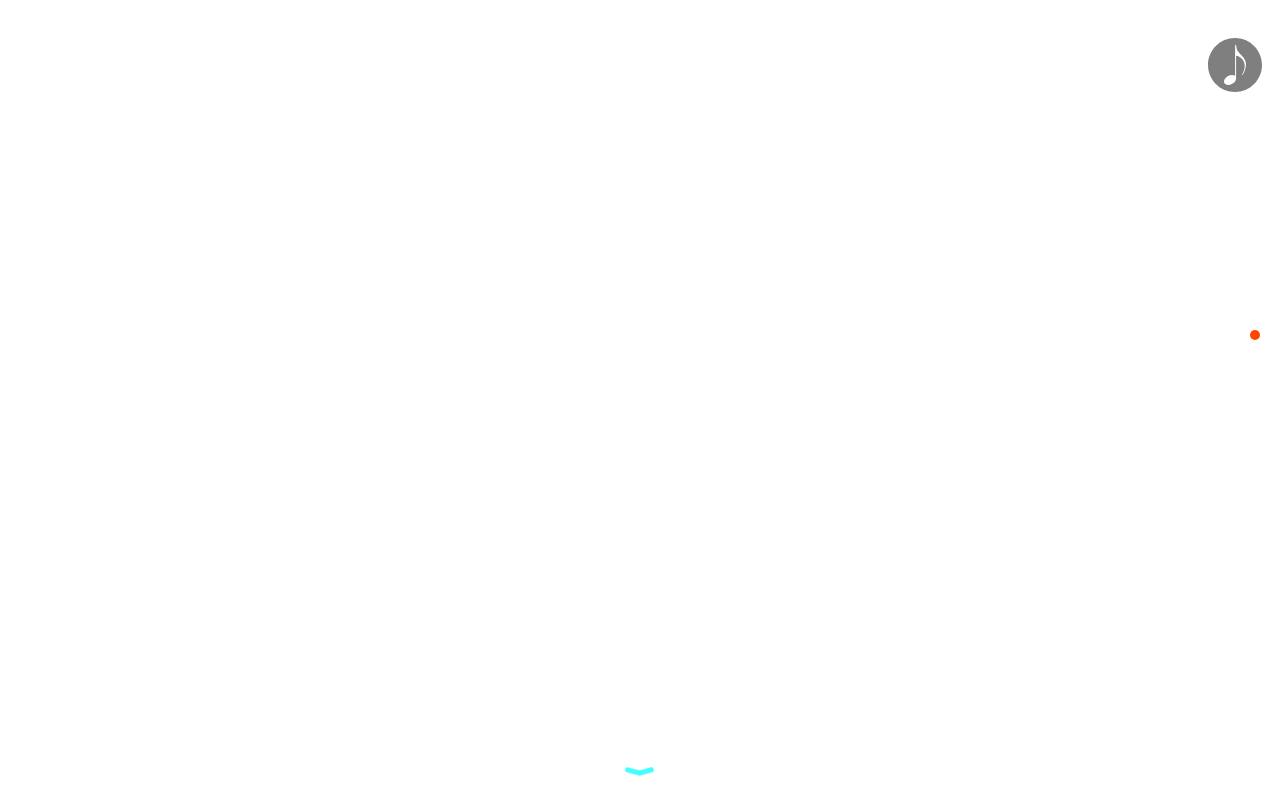
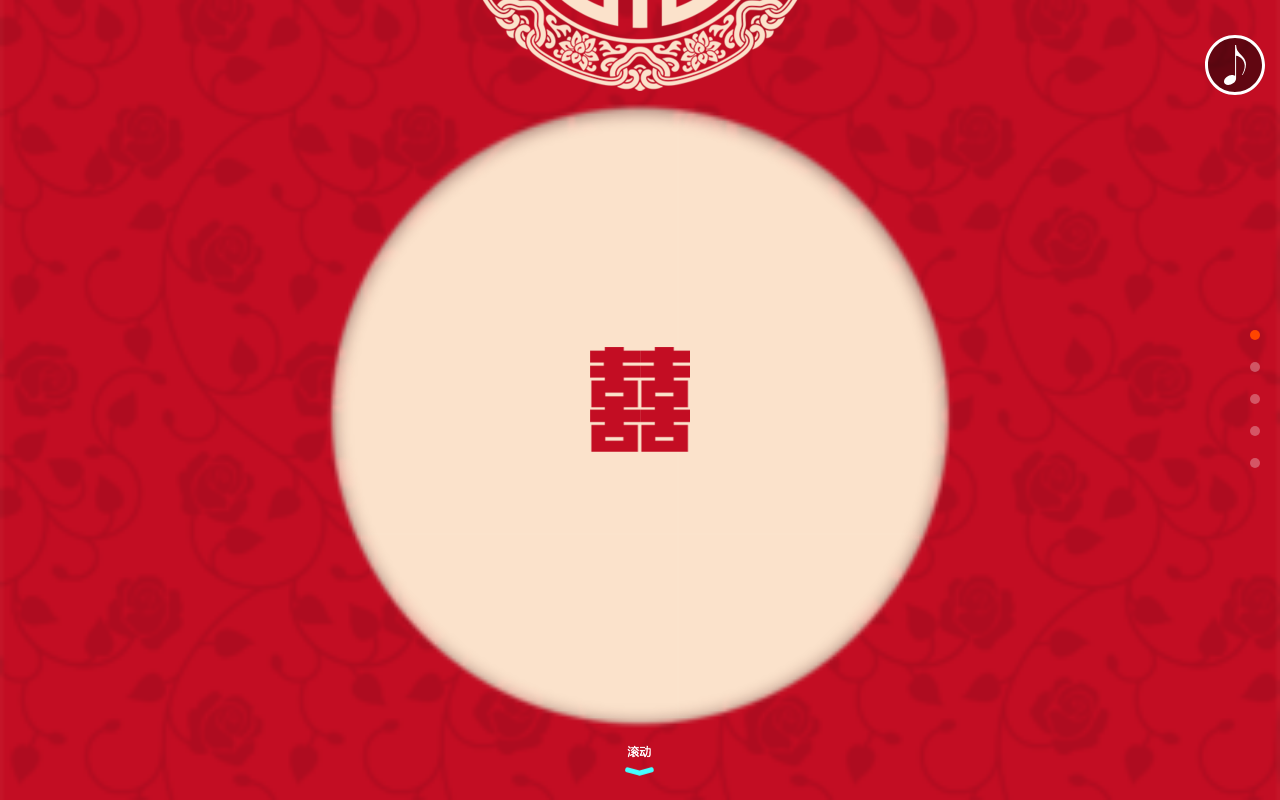
Before and after one commit to urnorchrislee/wedding, a plain HTML site: page wedding/index.html in a window 1280 px wide. Drawn offline with Linux system fonts and the light colour scheme.

Commit message:
section布局

```diff
--- a/wedding/css/index.css
+++ b/wedding/css/index.css
@@ -9,7 +9,7 @@ section{
 }
 
 section.p1{
-    background: #fff;
+    background: url("../images/Fgb4Zhh80EEn6US7XHoekvQd0hyj.png");
 }
 
 section.p2{
@@ -86,3 +86,49 @@ section.p5{
 #hd-music img {
     vertical-align: middle;
 }
+
+/* *********************************************** */
+.p1 .p1-container{
+    width: 100%;
+    height: 100%;
+    background: url("../images/o_1b26hd0jq7qjfdpeu5g4h81r.png") no-repeat center center;
+    background-size: cover;
+}
+.p1 .p1-container .p1-container-top{
+    width: 100%;
+    height: 20%;
+    background: url("../images/FgZ51JSg4j4l3Vdm4mj6FQoQRQwA.png") no-repeat center -20px;
+}
+.p1 .p1-container .p1-container-middle{
+    width: 100%;
+    height: 105px;
+    /*background-color: #fff;*/
+    position: absolute;
+    left: 0;
+    top:50%;
+    margin-top: -53px;
+}
+.p1 .p1-container .p1-container-middle .p1-left{
+    width: 50%;
+    height: 100%;
+    position: absolute;
+    left: 0;
+    top: 0;
+    text-align: right;
+}
+.p1 .p1-container .p1-container-middle .p1-left>img{
+    width: 50px;
+    height: 105px;
+}
+.p1 .p1-container .p1-container-middle .p1-right{
+    width: 50%;
+    height: 100%;
+    position: absolute;
+    right: 0;
+    top: 0;
+    text-align: left;
+}
+.p1 .p1-container .p1-container-middle .p1-right>img{
+    width: 50px;
+    height: 105px;
+}
--- a/wedding/index.html
+++ b/wedding/index.html
@@ -10,7 +10,20 @@
 </head>
 <body>
 <!-- 主要的section区域-->
-<section class="p1"></section>
+<section class="p1">
+    <div class="p1-container">
+        <div class="p1-container-top"></div>
+        <div class="p1-container-middle">
+            <div class="p1-left">
+                <img src="images/FhaSzAa38N8ZltRWpjfTVzuZj0xH.png" alt="">
+            </div>
+            <div class="p1-right">
+                <img src="images/FhaSzAa38N8ZltRWpjfTVzuZj0xH.png" alt="">
+            </div>
+        </div>
+        <div class="p1-container-bottom"></div>
+    </div>
+</section>
 <section class="p2 current"></section>
 <section class="p3 current"></section>
 <section class="p4 current"></section>
```
